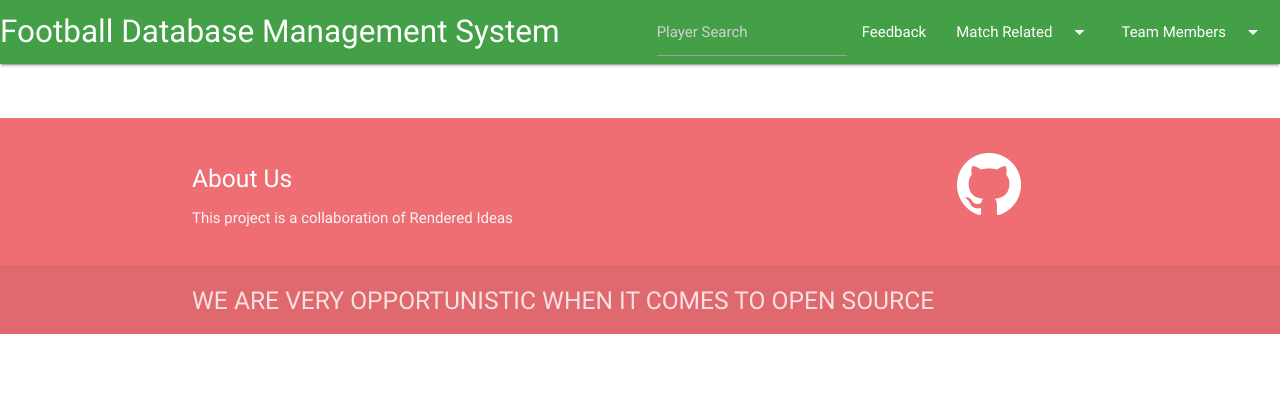
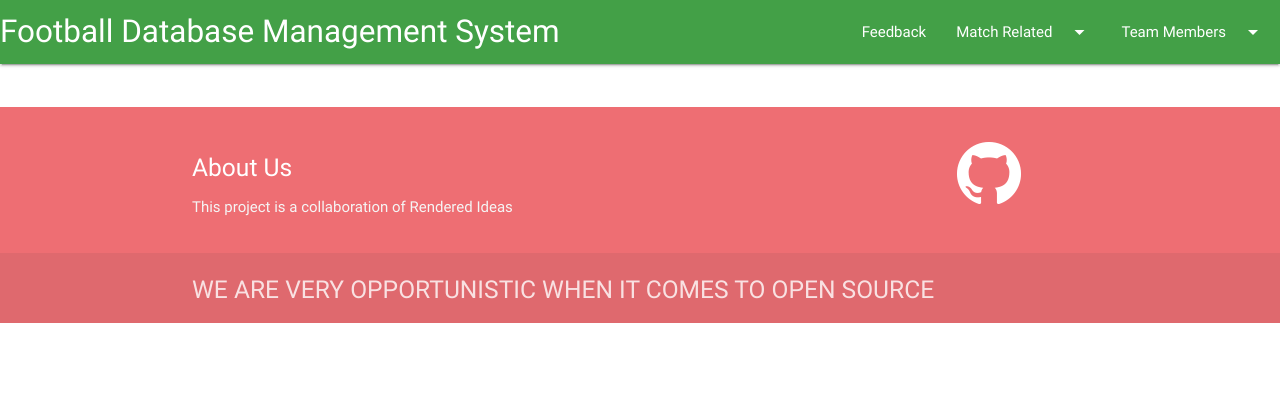
Before and after one commit to aman5319/FootBall-Project, a Flask app: page /showTeam/ in a window 1280 px wide. Shown: the top 420 px of the page. Run offline with Flask 2, Linux system fonts and the light colour scheme; data that the repository does not hold is empty; some libraries are stand-ins or nearby versions.

Commit message:
Change in Navbar in of teamView

```diff
--- a/app/templates/index.html
+++ b/app/templates/index.html
@@ -99,5 +99,8 @@
         {% endfor %}
 
 </datalist>
+<form action="" method="post">
+    <input type=search list="languages" placeholder="Player Search" name="searchBox">
+</form>
 {% endblock %}
 {% endblock %}
--- a/app/templates/layout.html
+++ b/app/templates/layout.html
@@ -35,10 +35,9 @@
 
             <li>
                 {% block datalist %}
+
                 {% endblock %}
-                <form action=""  method="post">
-                    <input type=search list="languages" placeholder="Player Search" name="searchBox">
-                </form>
+
             </li>
             <li><a href="{{url_for('feedback')}}">Feedback</a></li>
             <li><a class="dropdown-button" data-activates="dropdown2">Match Related<i
```
